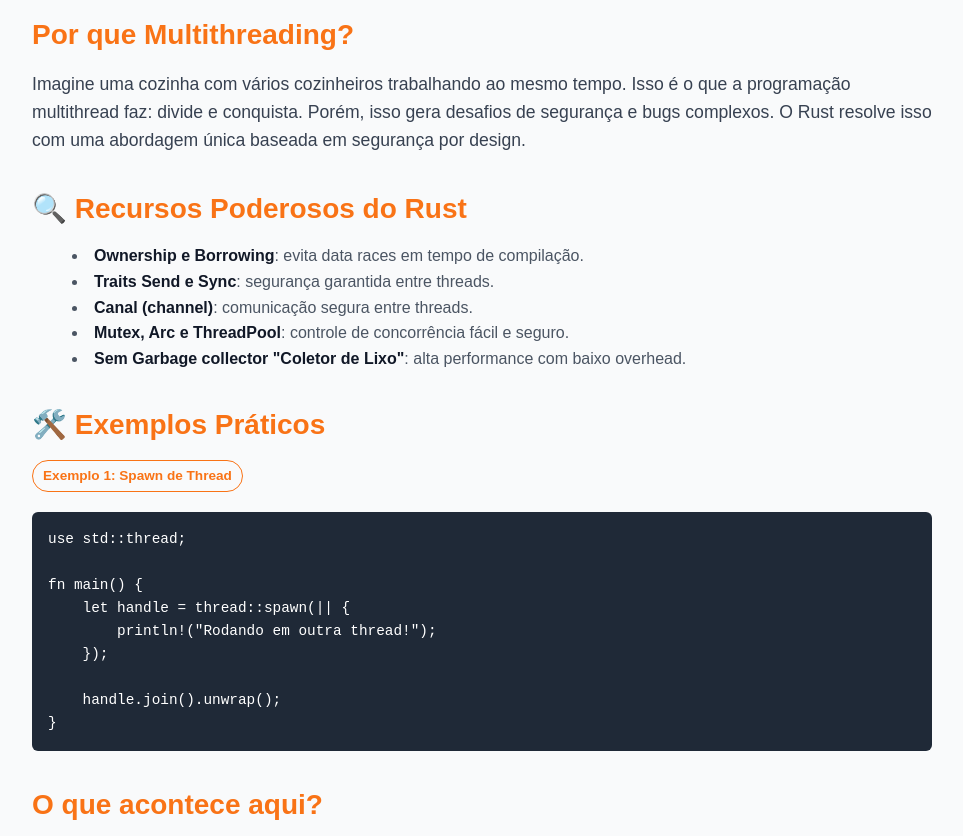
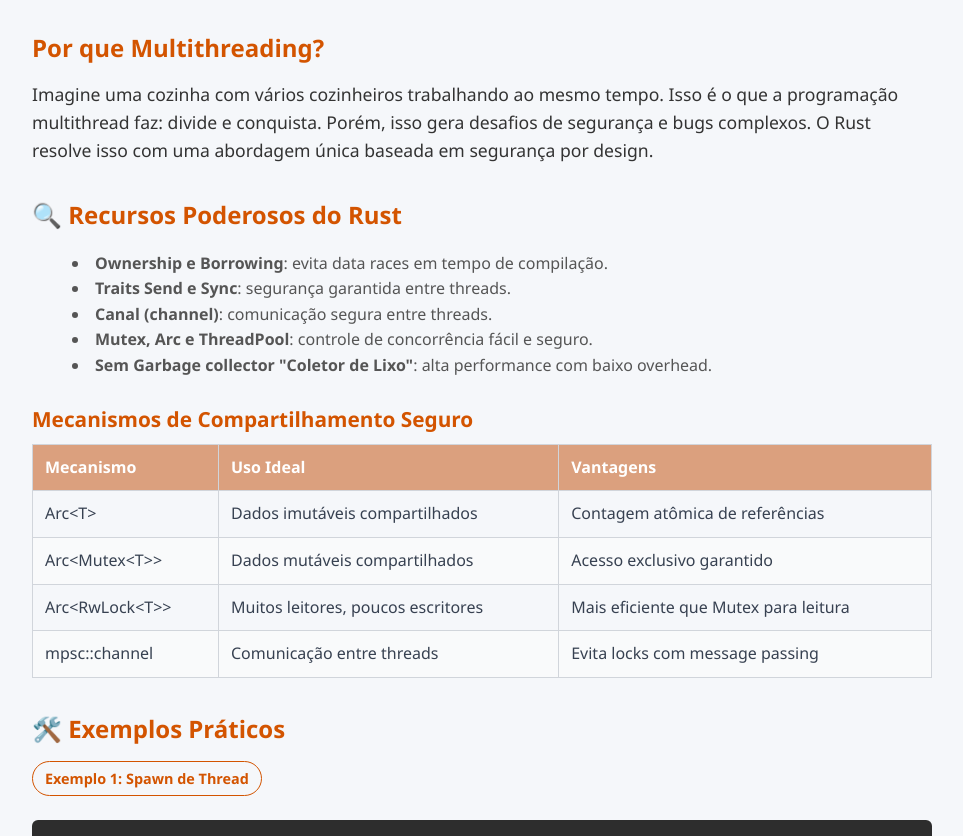
Before and after one commit to Celes16/index.html, a plain HTML site: page index.html in a window 1280 px wide. Shown: the part 240-1076 px from the top of the page, without its empty margins (158-1121 px from the left). Drawn offline with Linux system fonts and the light colour scheme.

Commit message:
Update index.html

```diff
--- a/index.html
+++ b/index.html
@@ -6,62 +6,106 @@
   <title>Multithreading com Segurança: Descubra o Poder do Rust</title>
   <style>
     body {
-      font-family: Arial, sans-serif;
+      font-family: 'Segoe UI', Tahoma, Geneva, Verdana, sans-serif;
       max-width: 900px;
       margin: auto;
-      padding: 24px;
+      padding: 20px;
+      background-color: #f5f7fa;
+      color: #333;
       line-height: 1.6;
-      color: #374151; /* cinza escuro */
-      background-color: #f9fafb; /* fundo claro */
+    }
+    h1, h2 {
+      color: #d35400;
     }
     h1 {
-      color: #ea580c; /* laranja */
-      font-size: 2.5rem;
-      font-weight: bold;
+      font-size: 2.8rem;
       text-align: center;
       margin-bottom: 0.5rem;
     }
     h2 {
-      color: #f97316; /* laranja médio */
-      font-size: 1.75rem;
-      font-weight: 600;
       margin-top: 2rem;
-      margin-bottom: 0.75rem;
+      margin-bottom: 0.8rem;
+      font-weight: 700;
     }
     p {
+      font-size: 1.1rem;
       margin-top: 0.5rem;
-      font-size: 1.1rem;
     }
     ul {
       list-style: disc inside;
       margin-left: 0;
-      margin-top: 0.5rem;
-      margin-bottom: 1rem;
-      color: #4b5563; /* cinza */
-    }
-    li strong {
-      color: #111827; /* preto para destaque */
+      margin-bottom: 1.5rem;
+      color: #555;
     }
     pre {
-      background-color: #1f2937; /* cinza escuro */
-      color: white;
-      padding: 16px;
+      background-color: #2d2d2d;
+      color: #f8f8f2;
+      padding: 15px;
       border-radius: 6px;
       overflow-x: auto;
-      font-family: 'Source Code Pro', monospace, monospace;
+      font-family: Consolas, Monaco, monospace;
       font-size: 0.9rem;
       margin-top: 0.75rem;
-      margin-bottom: 1rem;
+      margin-bottom: 1.5rem;
     }
     .badge-outline {
-      border: 1px solid #f97316;
-      color: #f97316;
-      padding: 4px 10px;
+      border: 1px solid #d35400;
+      color: #d35400;
+      padding: 5px 12px;
       font-weight: 600;
       border-radius: 20px;
       display: inline-block;
+      margin-bottom: 0.75rem;
+      font-size: 0.9rem;
+    }
+
+    /* Estilo para a tabela */
+    table {
+      width: 100%;
+      border-collapse: collapse;
+      margin-top: 1rem;
+      margin-bottom: 2rem;
+    }
+    table caption {
+      caption-side: top;
+      font-weight: 700;
+      color: #d35400;
+      font-size: 1.3rem;
       margin-bottom: 0.5rem;
-      font-size: 0.85rem;
+      text-align: left;
+    }
+    table th, table td {
+      border: 1px solid #d1d5db;
+      padding: 10px 12px;
+      text-align: left;
+      color: #374151;
+    }
+    table th {
+      background-color: #dba07e; /* tom de laranja claro para header */
+      color: white;
+    }
+    table tbody tr:nth-child(even) {
+      background-color: #f9fafb;
+    }
+
+    /* Responsividade */
+    @media (max-width: 600px) {
+      body {
+        padding: 12px;
+      }
+      h1 {
+        font-size: 2rem;
+      }
+      h2 {
+        font-size: 1.3rem;
+      }
+      p, ul {
+        font-size: 1rem;
+      }
+      table th, table td {
+        padding: 8px;
+        font-size: 0.9rem;
+      }
     }
   </style>
 </head>
@@ -91,6 +135,42 @@
         <li><strong>Mutex, Arc e ThreadPool</strong>: controle de concorrência fácil e seguro.</li>
         <li><strong>Sem Garbage collector "Coletor de Lixo"</strong>: alta performance com baixo overhead.</li>
       </ul>
+    </section>
+
+    <!-- Tabela adicionada aqui -->
+    <section>
+      <table>
+        <caption>Mecanismos de Compartilhamento Seguro</caption>
+        <thead>
+          <tr>
+            <th>Mecanismo</th>
+            <th>Uso Ideal</th>
+            <th>Vantagens</th>
+          </tr>
+        </thead>
+        <tbody>
+          <tr>
+            <td>Arc&lt;T&gt;</td>
+            <td>Dados imutáveis compartilhados</td>
+            <td>Contagem atômica de referências</td>
+          </tr>
+          <tr>
+            <td>Arc&lt;Mutex&lt;T&gt;&gt;</td>
+            <td>Dados mutáveis compartilhados</td>
+            <td>Acesso exclusivo garantido</td>
+          </tr>
+          <tr>
+            <td>Arc&lt;RwLock&lt;T&gt;&gt;</td>
+            <td>Muitos leitores, poucos escritores</td>
+            <td>Mais eficiente que Mutex para leitura</td>
+          </tr>
+          <tr>
+            <td>mpsc::channel</td>
+            <td>Comunicação entre threads</td>
+            <td>Evita locks com message passing</td>
+          </tr>
+        </tbody>
+      </table>
     </section>
 
     <section>
@@ -172,7 +252,7 @@
     </section>
 
     <section>
-      <h2> Vantagens Reais</h2>
+      <h2>🎯 Vantagens Reais</h2>
       <ul>
         <li>Segurança garantida em tempo de compilação</li>
         <li>Desempenho comparável ao C/C++</li>
@@ -182,6 +262,14 @@
       </ul>
     </section>
 
+    <section>
+      <h2>📈 Autoavaliação e Impacto</h2>
+      <p>
+        A apresentação equilibra profundidade técnica e linguagem acessível, com
+        exemplos reais e analogias claras. O uso da página web permite engajamento
+        com o conteúdo, e demonstração visual e prática dos conceitos.
+      </p>
+    </section>
   </main>
 </body>
 </html>
```
